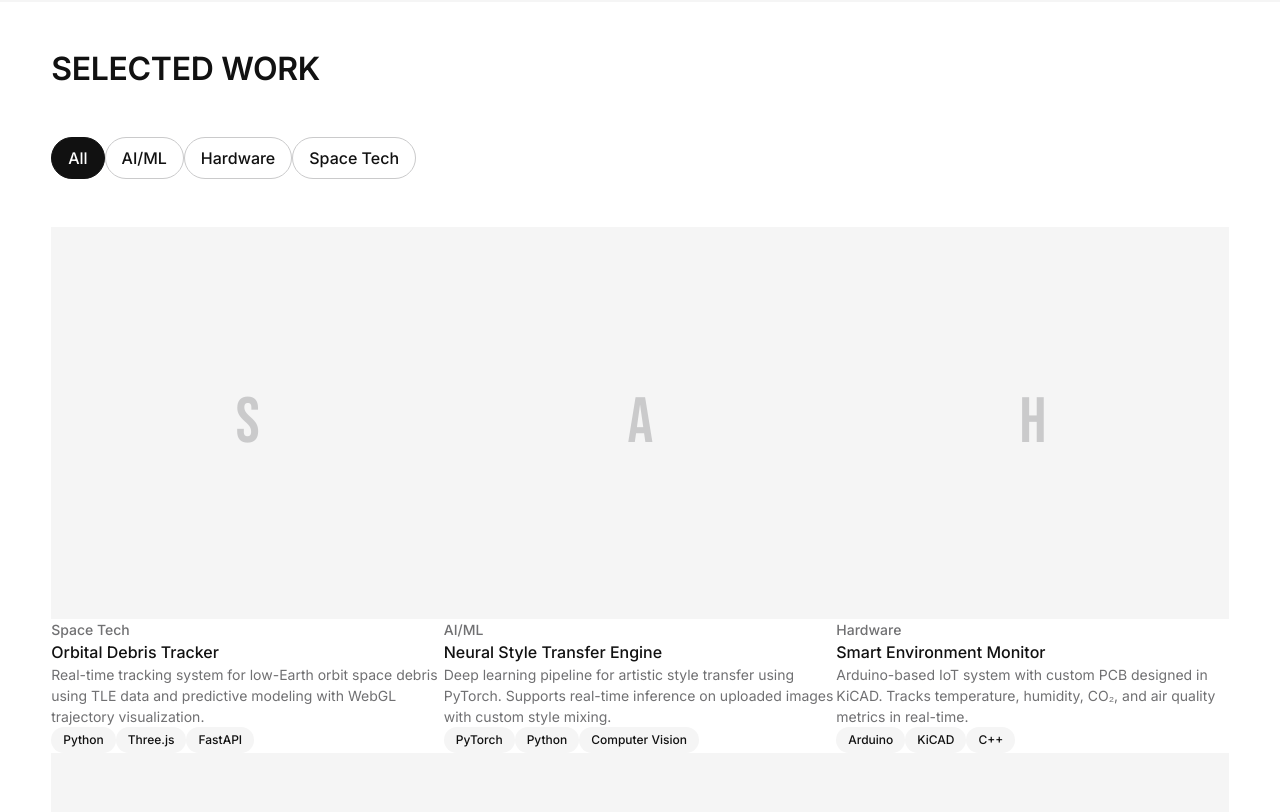
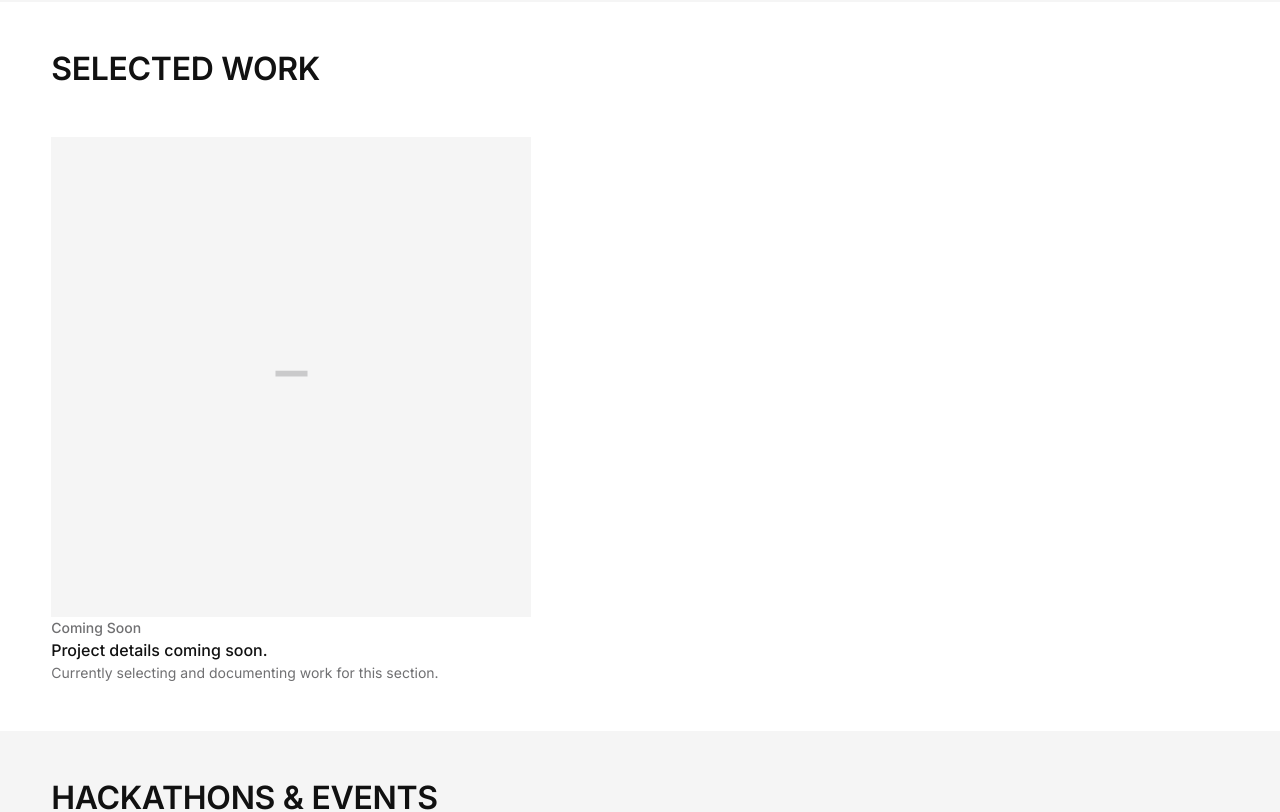
Before and after one commit to Ares006-007/My-portfolio, a React (Vite) app: page / in a window 1280 px wide. Shown: the part 1160-1972 px from the top of the page. Built offline with nearby package versions, Linux system fonts and the light colour scheme.

Commit message:
copy: replace projects with placeholder

```diff
--- a/src/components/Projects.jsx
+++ b/src/components/Projects.jsx
@@ -1,62 +1,7 @@
-import { useState } from 'react';
-import { motion, AnimatePresence } from 'framer-motion';
+import { motion } from 'framer-motion';
 import RevealOnScroll from './RevealOnScroll';
 
-const categories = ['All', 'AI/ML', 'Hardware', 'Space Tech'];
-
-const projects = [
-  {
-    title: 'Orbital Debris Tracker',
-    description:
-      'Real-time tracking system for low-Earth orbit space debris using TLE data and predictive modeling with WebGL trajectory visualization.',
-    tags: ['Python', 'Three.js', 'FastAPI'],
-    category: 'Space Tech',
-  },
-  {
-    title: 'Neural Style Transfer Engine',
-    description:
-      'Deep learning pipeline for artistic style transfer using PyTorch. Supports real-time inference on uploaded images with custom style mixing.',
-    tags: ['PyTorch', 'Python', 'Computer Vision'],
-    category: 'AI/ML',
-  },
-  {
-    title: 'Smart Environment Monitor',
-    description:
-      'Arduino-based IoT system with custom PCB designed in KiCAD. Tracks temperature, humidity, CO₂, and air quality metrics in real-time.',
-    tags: ['Arduino', 'KiCAD', 'C++'],
-    category: 'Hardware',
-  },
-  {
-    title: 'Satellite Telemetry Dashboard',
-    description:
-      'Web dashboard for visualizing satellite telemetry data streams with real-time graphs, anomaly detection alerts, and mission timeline views.',
-    tags: ['React', 'FastAPI', 'WebSocket'],
-    category: 'Space Tech',
-  },
-  {
-    title: 'Gesture-Controlled Rover',
-    description:
-      'Hand gesture-controlled rover using MediaPipe for pose estimation and ESP32 for motor control. Designed for hazardous environment navigation.',
-    tags: ['Python', 'MediaPipe', 'ESP32'],
-    category: 'Hardware',
-  },
-  {
-    title: 'Sentiment Analyzer API',
-    description:
-      'Production-ready REST API for multi-language sentiment analysis built with FastAPI and fine-tuned transformer models on cloud GPU.',
-    tags: ['FastAPI', 'PyTorch', 'Docker'],
-    category: 'AI/ML',
-  },
-];
-
 export default function Projects() {
-  const [activeFilter, setActiveFilter] = useState('All');
-
-  const filteredProjects =
-    activeFilter === 'All'
-      ? projects
-      : projects.filter((p) => p.category === activeFilter);
-
   return (
     <section id="projects" className="section-spacing">
       <div className="section-container">
@@ -67,41 +12,17 @@ export default function Projects() {
           </h2>
         </RevealOnScroll>
 
-        {/* Filter chips — pill-shaped, inverted on active */}
+        {/* Placeholder card — styled per product-card rules */}
         <RevealOnScroll>
-          <div className="flex flex-wrap" style={{ gap: 'var(--space-sm)', marginBottom: 'var(--space-section)' }}>
-            {categories.map((cat) => (
-              <button
-                key={cat}
-                onClick={() => setActiveFilter(cat)}
-                className={activeFilter === cat ? 'filter-chip-active' : 'filter-chip'}
-                data-cursor="action"
-              >
-                {cat}
-              </button>
-            ))}
-          </div>
-        </RevealOnScroll>
-
-        {/* Project grid — flat, zero-radius cards */}
-        <AnimatePresence mode="wait">
           <motion.div
-            key={activeFilter}
-            initial={{ opacity: 0, y: 16 }}
-            animate={{ opacity: 1, y: 0 }}
-            exit={{ opacity: 0, y: -8 }}
-            transition={{ duration: 0.25, ease: [0.25, 0.1, 0.25, 1] }}
-            className="grid md:grid-cols-2 lg:grid-cols-3"
-            style={{ gap: 'var(--space-sm)' }}
-          >
-            {filteredProjects.map((project, i) => (
-              <motion.article
-                key={project.title}
             initial={{ opacity: 0, y: 24 }}
-                animate={{ opacity: 1, y: 0 }}
-                transition={{ delay: i * 0.06, duration: 0.4, ease: [0.25, 0.1, 0.25, 1] }}
-                style={{ borderRadius: 'var(--radius-none)' }}
-                data-cursor="link"
+            whileInView={{ opacity: 1, y: 0 }}
+            viewport={{ once: true }}
+            transition={{ duration: 0.4, ease: [0.25, 0.1, 0.25, 1] }}
+            style={{
+              maxWidth: '480px',
+              borderRadius: 'var(--radius-none)',
+            }}
           >
             {/* Image area — full-bleed on soft-cloud */}
             <div
@@ -112,10 +33,8 @@ export default function Projects() {
                 display: 'flex',
                 alignItems: 'center',
                 justifyContent: 'center',
-                    overflow: 'hidden',
               }}
             >
-                  {/* Project icon placeholder — category initial */}
               <span
                 className="display-campaign"
                 style={{
@@ -124,59 +43,33 @@ export default function Projects() {
                   userSelect: 'none',
                 }}
               >
-                    {project.category.charAt(0)}
+                —
               </span>
             </div>
 
             {/* Metadata — stacked directly below with tight spacing */}
-                <div style={{ padding: `var(--space-md) 0` }}>
-                  {/* Category subtitle */}
+            <div style={{ padding: 'var(--space-md) 0' }}>
               <p
                 className="caption-md"
                 style={{ color: 'var(--color-mute)', marginBottom: 'var(--space-xs)' }}
               >
-                    {project.category}
+                Coming Soon
               </p>
-
-                  {/* Project name */}
               <h3 className="body-strong" style={{ marginBottom: 'var(--space-sm)' }}>
-                    {project.title}
+                Project details coming soon.
               </h3>
-
-                  {/* Description */}
               <p
                 className="body-md"
                 style={{
                   color: 'var(--color-mute)',
                   fontSize: '14px',
-                      marginBottom: 'var(--space-md)',
                 }}
               >
-                    {project.description}
+                Currently selecting and documenting work for this section.
               </p>
-
-                  {/* Tags — pill badges */}
-                  <div className="flex flex-wrap" style={{ gap: 'var(--space-xs)' }}>
-                    {project.tags.map((tag) => (
-                      <span
-                        key={tag}
-                        className="caption-sm"
-                        style={{
-                          backgroundColor: 'var(--color-soft-cloud)',
-                          color: 'var(--color-ink)',
-                          padding: '4px 12px',
-                          borderRadius: 'var(--radius-pill)',
-                        }}
-                      >
-                        {tag}
-                      </span>
-                    ))}
             </div>
-                </div>
-              </motion.article>
-            ))}
           </motion.div>
-        </AnimatePresence>
+        </RevealOnScroll>
       </div>
     </section>
   );
```
Lines whose indentation alone changed are shown as unchanged.
